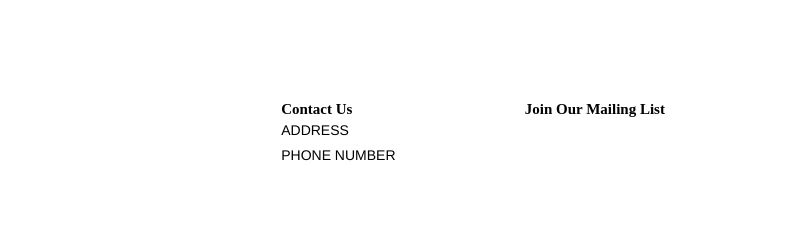
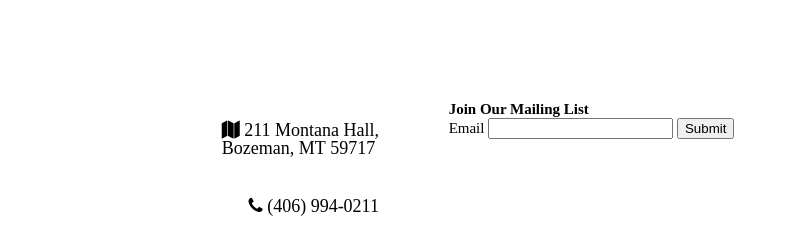
Before and after one commit to LizzyHamaoka1/Haynie_Hamaoka, a plain HTML site: page Haynie_Hamaoka/html/projects.html in a window 1280 px wide. Shown: the part 1732-1983 px from the top of the page, 198-988 px from the left. Drawn offline with Linux system fonts and the light colour scheme.

Commit message:
Update projects.html

```diff
--- a/Haynie_Hamaoka/html/projects.html
+++ b/Haynie_Hamaoka/html/projects.html
@@ -1,4 +1,4 @@
-<!doctype html>
+<!DOCTYPE html>
 <html>
 	<head>
 		<meta charset="utf-8">
@@ -88,13 +88,17 @@
 				<div id="logo2"> <a href="#"><img src="../images/james-and-sons.png" alt="logo"></a></div>
 
 				<div id="contact">
-					<h4>Contact Us</h4>
-						<p> ADDRESS <br> PHONE NUMBER</p>
+					<i class="fa fa-map"> 211 Montana Hall, <br>
+							Bozeman, MT 59717</i>
+						<br> <i class="fa fa-phone"> (406) 994-0211</i>
 				</div>
 
 				<div id="email"> <h4> Join Our Mailing List</h4>
-					<!--insert a form and button here-->
-				</div>
+					<form>
+  						<label for="email"> Email </label>
+  						<input type="text" name="email">
+  						<input type="submit" value="Submit">
+  					</form>				</div>
 
 				<div id="follow"> <h4> Follow Us</h4>
 					<i class="fa fa-linkedin"></i>
```
